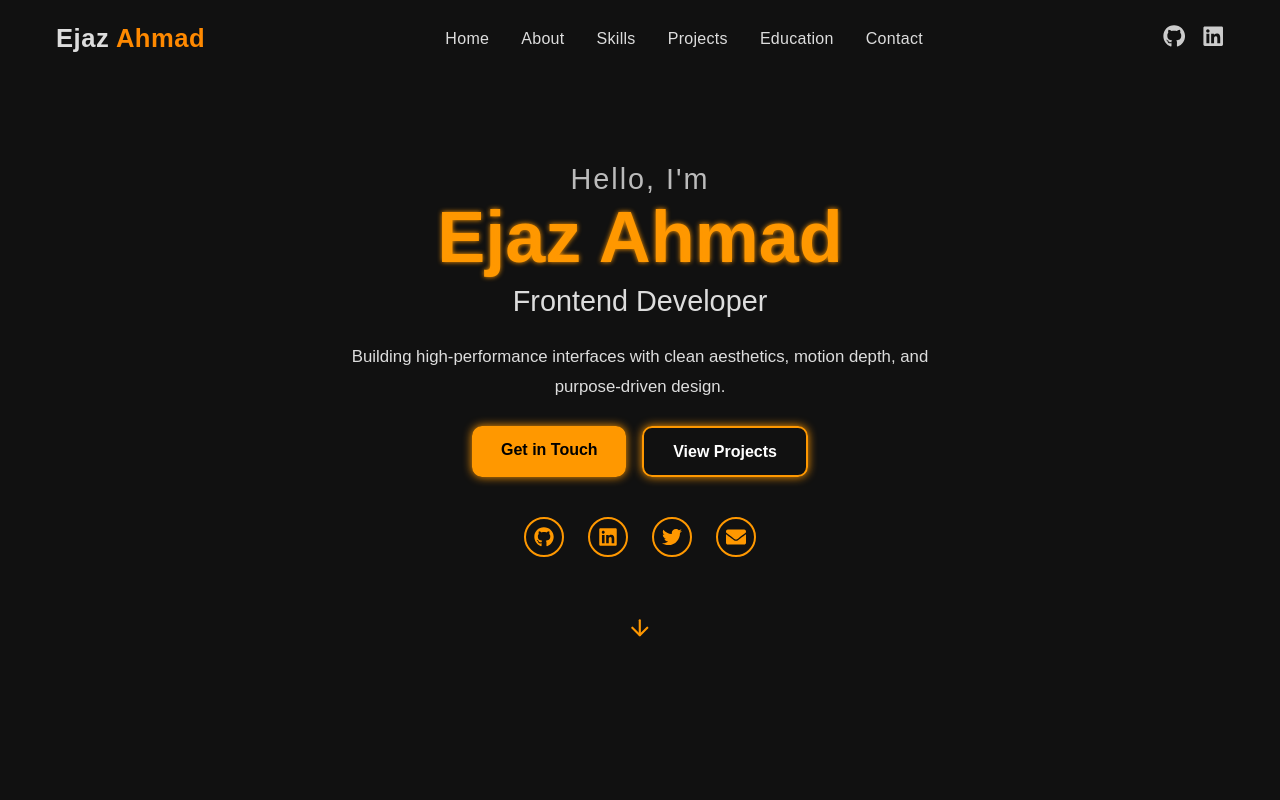
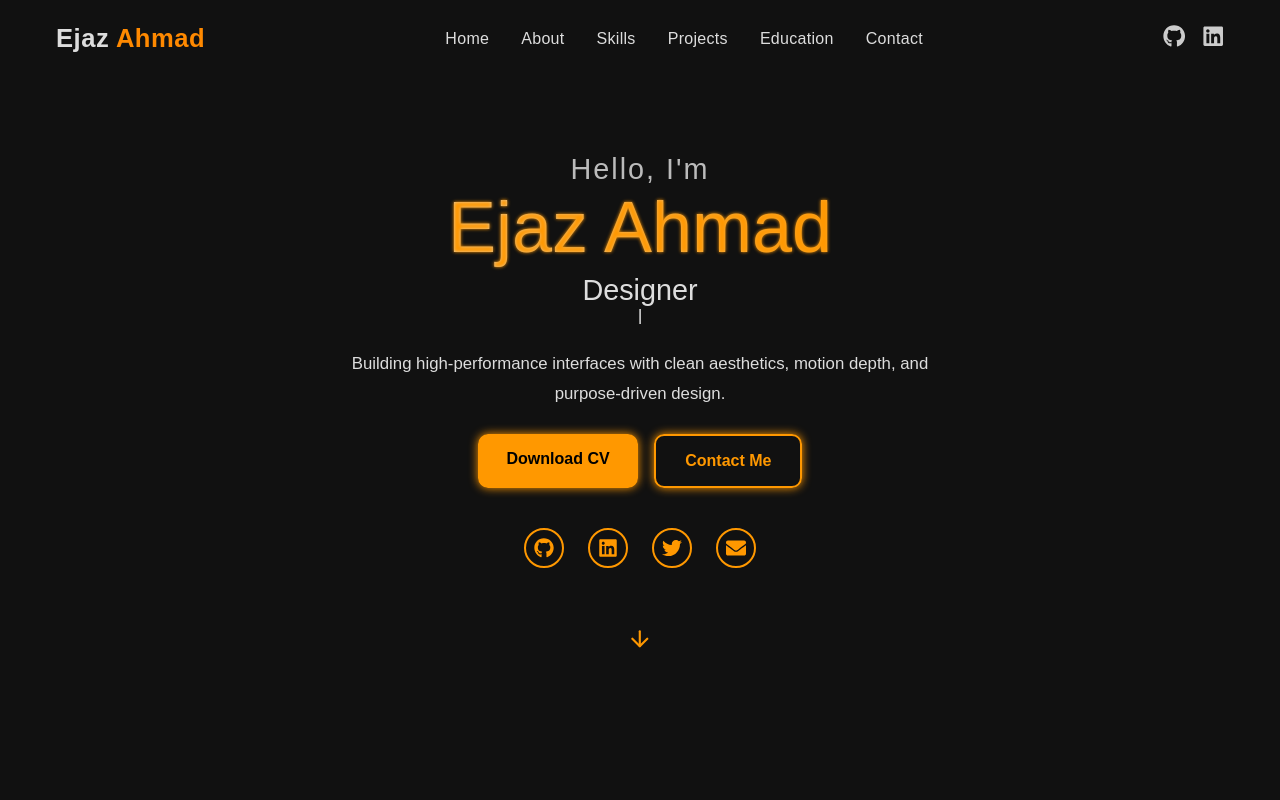
Before and after one commit to Ejaz-Ahmad18/PORTFOLIO, a React (Vite) app: page / in a window 1280 px wide. Shown: the top 800 px of the page. Built offline with nearby package versions, Linux system fonts and the light colour scheme.

Commit message:
Use Typed Js

```diff
--- a/index.html
+++ b/index.html
@@ -2,10 +2,10 @@
 <html lang="en">
   <head>
     <meta charset="UTF-8" />
-    <link rel="icon" type="image/svg+xml" href="/vite.svg" />
+    <!-- <link rel="icon" type="image/svg+xml" href="/vite.svg" /> -->
     <meta name="viewport" content="width=device-width, initial-scale=1.0" />
 
-    <title>Ejaz Ahmad - Portfolio</title>
+    <title>PortfolioWebsite</title>
   </head>
   <body>
     <div id="root"></div>
--- a/src/Components/Home/Home.css
+++ b/src/Components/Home/Home.css
@@ -60,16 +60,17 @@
 
 .name {
   font-size: 4.5rem;
-  background: linear-gradient(90deg, #ff9800, #ff9800);
+  font-weight: 400;
+  background: linear-gradient(90deg, #dadada, #ff9800);
   -webkit-background-clip: text;
   -webkit-text-fill-color: transparent;
-  text-shadow: 0 0 30px #ff9800;
+  /* text-shadow: 0 0 30px #ff9800; */
   animation: glow 4s ease-in-out infinite alternate;
 }
 
 @keyframes glow {
-  from { text-shadow: 0 0 5px #ff9800; }
-  to { text-shadow: 0 0 5px #ff9800 ; }
+  from { text-shadow: 0 0 1px #ff9800; }
+  to { text-shadow: 0 0 15px #ff9800 ; }
 }
 
 .role {
@@ -95,32 +96,35 @@
 }
 
 .btn {
-  padding: 0.9rem 1.8rem;
+  padding: 1rem 1.8rem;
   border-radius: 10px;
   font-weight: 600;
   text-decoration: none;
-  transition: all 0.4s ease;
   box-shadow: 0 0 10px #ff9800;
+
 }
 
 .btn.primary {
+
   color: black;
+   transition: all 0.3s linear;
   background: linear-gradient(90deg, #ff9800, #ff9800);
 }
 
 .btn.primary:hover {
   transform: scale(1.05) translateY(-3px);
-  box-shadow: 0 0 25px #ff9800;
+  /* box-shadow: 0 0 25px #ff9800; */
 }
 
 .btn.secondary {
   border: 2px solid #ff9800;
-  color: white;
+  color: #ff9800;
+   transition: all 0.3s linear;
   background: transparent;
 }
 
 .btn.secondary:hover {
-  background: #ff9800;
+
   transform: scale(1.05) translateY(-3px);
 }
 
--- a/src/Components/Home/Home.jsx
+++ b/src/Components/Home/Home.jsx
@@ -1,10 +1,24 @@
-import React from "react";
+import React, { useEffect } from "react";
 import { motion } from "framer-motion";
 import { FaGithub, FaLinkedin, FaTwitter, FaEnvelope } from "react-icons/fa";
 import { FiArrowDown } from "react-icons/fi";
 import "./Home.css";
+import Typed from "typed.js";
 
 const Home = () => {
+
+  useEffect(() => {
+    const typed = new Typed(".text", {
+      strings: ["Frontend Developer", "Designer", "Web Developer"],
+      typeSpeed: 100,
+      backSpeed: 100,
+      backDelay: 1000,
+      loop: true,
+    });
+
+    return () => typed.destroy();
+  }, []);
+
   return (
     <section id="home" className="home">
       {/* Animated Orbs */}
@@ -38,14 +52,13 @@ const Home = () => {
           Ejaz Ahmad
         </motion.h1>
 
+        {/* Typed.js target */}
         <motion.p
-          className="role"
+          className="role text"
           initial={{ opacity: 0, y: 40 }}
           animate={{ opacity: 1, y: 0 }}
           transition={{ delay: 0.4, duration: 0.8 }}
-        >
-          Frontend Developer
-        </motion.p>
+        ></motion.p>
 
         <motion.p
           className="description"
@@ -62,8 +75,8 @@ const Home = () => {
           animate={{ opacity: 1, y: 0 }}
           transition={{ delay: 0.8, duration: 0.8 }}
         >
-          <a href="/contact" className="btn primary">Get in Touch</a>
-          <a href="/projects" className="btn secondary">View Projects</a>
+          <a href="#" className="btn primary">Download CV</a>
+          <a href="/contact" className="btn secondary">Contact Me</a>
         </motion.div>
 
         <motion.div
@@ -72,10 +85,18 @@ const Home = () => {
           animate={{ opacity: 1 }}
           transition={{ delay: 1.2, duration: 0.8 }}
         >
-          <a href="https://github.com/ejaz18" target="_blank" rel="noreferrer"><FaGithub /></a>
-          <a href="https://www.linkedin.com/in/ejaz-ahmad-74a002298/" target="_blank" rel="noreferrer"><FaLinkedin /></a>
-          <a href="https://www.instagram.com/its_ejaj.18/" target="_blank" rel="noreferrer"><FaTwitter /></a>
-          <a href="mailto:ejaj101112@gmail.com"><FaEnvelope /></a>
+          <a href="https://github.com/ejaz18" target="_blank" rel="noreferrer">
+            <FaGithub />
+          </a>
+          <a href="https://www.linkedin.com/in/ejaz-ahmad-74a002298/" target="_blank" rel="noreferrer">
+            <FaLinkedin />
+          </a>
+          <a href="https://www.instagram.com/its_ejaj.18/" target="_blank" rel="noreferrer">
+            <FaTwitter />
+          </a>
+          <a href="mailto:ejaj101112@gmail.com">
+            <FaEnvelope />
+          </a>
         </motion.div>
 
         <motion.a
--- a/src/Components/Navbar/Nav.css
+++ b/src/Components/Navbar/Nav.css
@@ -14,7 +14,7 @@
   background: #111;
   backdrop-filter: blur(10px);
   padding: 1rem 0;
-  box-shadow: 0 2px 15px black;
+  box-shadow:0 2px 12px #111;
 }
 
 /* Container */
@@ -143,12 +143,7 @@
 }
 
 /* Responsive */
-/* @media (min-width: 430px) {
-  .nav-container{
-    width:50% ;
-  }
 
-} */
 
 @media (min-width: 435px) {
   .nav-links {
```
